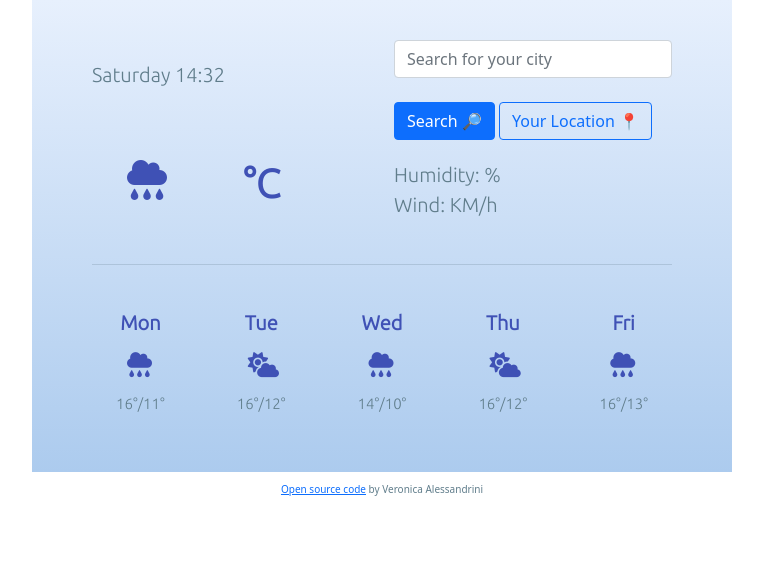
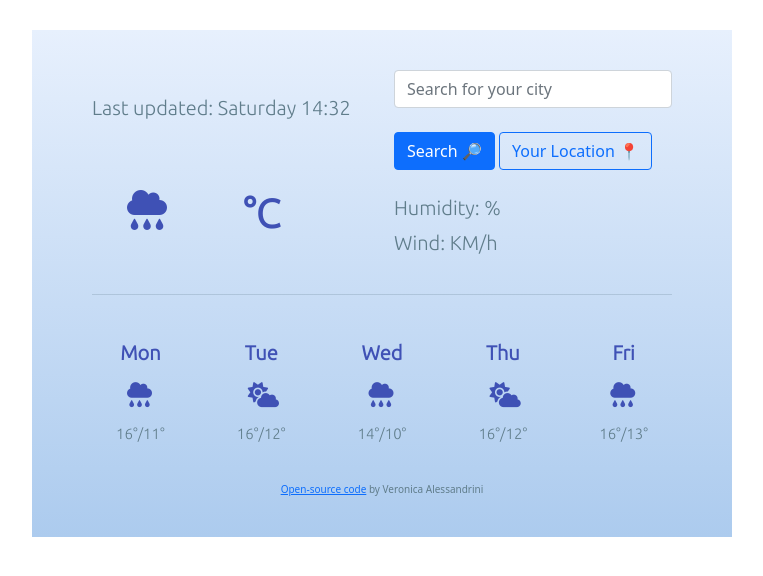
Before and after one commit to verollina/my-amazing-weather-app, a plain HTML site: page index.html in a window 1280 px wide. Shown: the whole page, without its empty margins (258-1021 px from the left). Drawn offline with nearby package versions, Linux system fonts and the light colour scheme; no server answers.

Commit message:
Updated html and CSS

```diff
--- a/index.html
+++ b/index.html
@@ -27,11 +27,10 @@
       <div class="row">
         <div class="col-6">
           <h1></h1>
-          <p class="today-description">
-            <span id="current-date">Sunday 17:00</span>
-            <br />
-            <span id="current-temp-description"></span>
-          </p>
+          <ul>
+            <li>Last updated: <span id="current-date"></span></li>
+            <li id="current-temp-description"></li>
+          </ul>
         </div>
         <div class="col-6">
           <form id="search-form">
@@ -65,11 +64,10 @@
           </div>
         </div>
         <div class="col-6">
-          <p class="today-description">
-            Humidity: <span id="humidity"></span>%
-            <br />
-            Wind: <span id="wind-speed"></span> KM/h
-          </p>
+          <ul>
+            <li>Humidity: <span id="humidity"></span>%</li>
+            <li>Wind: <span id="wind-speed"></span> KM/h</li>
+          </ul>
         </div>
       </div>
       <hr />
@@ -77,35 +75,38 @@
         <class class="col">
           <h2 class="other-days">Mon</h2>
           <i class="fas fa-cloud-rain"></i>
-          <p class="other-days-temp">16°/11°</p>
+          <p>16°/11°</p>
         </class>
         <class class="col">
           <h2 class="other-days">Tue</h2>
           <i class="fas fa-cloud-sun"></i>
-          <p class="other-days-temp">16°/12°</p>
+          <p>16°/12°</p>
         </class>
         <class class="col">
           <h2 class="other-days">Wed</h2>
           <i class="fas fa-cloud-rain"></i>
-          <p class="other-days-temp">14°/10°</p>
+          <p>14°/10°</p>
         </class>
         <class class="col">
           <h2 class="other-days">Thu</h2>
           <i class="fas fa-cloud-sun"></i>
-          <p class="other-days-temp">16°/12°</p>
+          <p>16°/12°</p>
         </class>
         <class class="col">
           <h2 class="other-days">Fri</h2>
           <i class="fas fa-cloud-rain"></i>
-          <p class="other-days-temp">16°/13°</p>
+          <p>16°/13°</p>
         </class>
       </div>
-    </div>
-    <div class="footer">
-      <a href="https://github.com/veronica-ale/my-amazing-weather-app.git">
-        Open source code</a
-      >
-      by Veronica Alessandrini
+      <div class="footer">
+        <a
+          href="https://github.com/veronica-ale/my-amazing-weather-app.git"
+          target="_blank"
+        >
+          Open-source code</a
+        >
+        by Veronica Alessandrini
+      </div>
     </div>
     <script src="src/script.js"></script>
   </body>
--- a/src/style.css
+++ b/src/style.css
@@ -1,7 +1,7 @@
 .container {
   background-image: linear-gradient(to top, #accbee 0%, #e7f0fd 100%);
   max-width: 700px;
-  margin: 0 auto;
+  margin: 30px auto;
   padding: 40px 60px;
 }
 
@@ -33,19 +33,31 @@ h2.other-days {
   margin-top: 30px;
 }
 
-p {
-  color: #607d8b;
-  font-family: "Ubuntu", sans-serif;
-}
-
-p.today-description {
-  font-size: 20px;
+ul {
+  margin: 0;
+  padding: 0;
   margin-top: 20px;
 }
 
-p.other-days-temp {
+li {
+  list-style: none;
+  color: #607d8b;
+  margin: 0;
+  padding: 0;
+  font-family: "Ubuntu", sans-serif;
+  font-size: 20px;
+  line-height: 35px;
+}
+
+li:first-letter {
+  text-transform: capitalize;
+}
+
+p {
   text-align: center;
   font-size: 15px;
+  color: #607d8b;
+  font-family: "Ubuntu", sans-serif;
 }
 
 i {
@@ -70,7 +82,7 @@ hr {
 
 .footer {
   text-align: center;
-  margin-top: 10px;
+  margin-top: 20px;
   color: #607d8b;
   font-size: 10px;
 }
```
